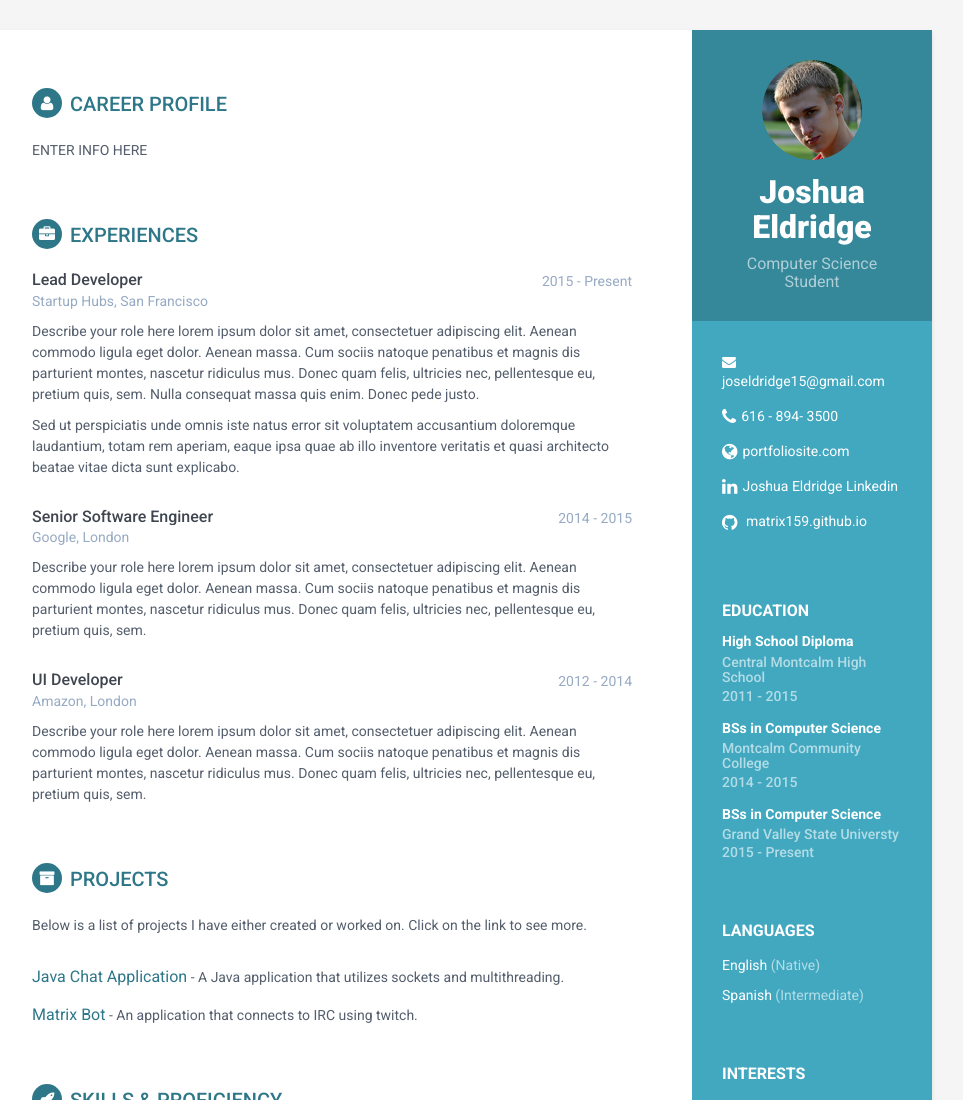
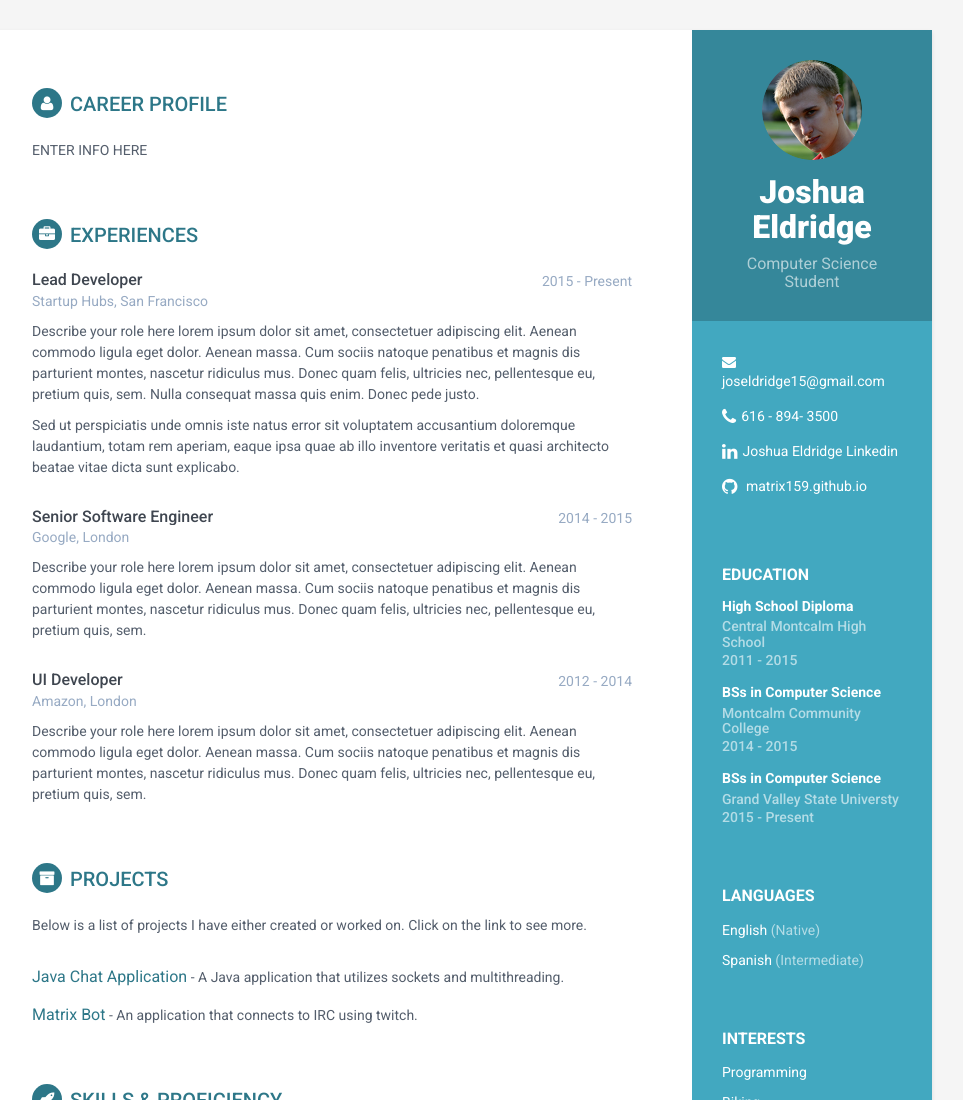
Before and after one commit to Matrix159/Matrix159.github.io, a plain HTML site: page index.html in a window 1280 px wide. Shown: the top 1100 px of the page, without its empty margins (188-1151 px from the left). Drawn offline with Linux system fonts and the light colour scheme.

Commit message:
took out a link

```diff
--- a/index.html
+++ b/index.html
@@ -39,7 +39,7 @@
                 <ul class="list-unstyled contact-list">
                     <li class="email"><i class="fa fa-envelope"></i><a href="mailto:  joseldridge15@gmail.com"> joseldridge15@gmail.com</a></li>
                     <li class="phone"><i class="fa fa-phone"></i><a href="tel:0123 456 789">616 - 894- 3500 </a></li>
-                    <li class="website"><i class="fa fa-globe"></i><a href="http://themes.3rdwavemedia.com/website-templates/free-responsive-website-template-for-developers/" target="_blank">portfoliosite.com</a></li>
+                    <!--<li class="website"><i class="fa fa-globe"></i><a href="http://themes.3rdwavemedia.com/website-templates/free-responsive-website-template-for-developers/" target="_blank">portfoliosite.com</a></li>-->
                     <li class="linkedin"><i class="fa fa-linkedin"></i><a href="https://www.linkedin.com/in/josh-eldridge-5b51897b?trk=hp-identity-name
 " target="_blank">Joshua Eldridge Linkedin</a></li>
                     <li class="github"><i class="fa fa-github"></i><a href=" https://github.com/Matrix159/Matrix159.github.io" target=" https://github.com/Matrix159/Matrix159.github.io"> matrix159.github.io</a></li>
```
